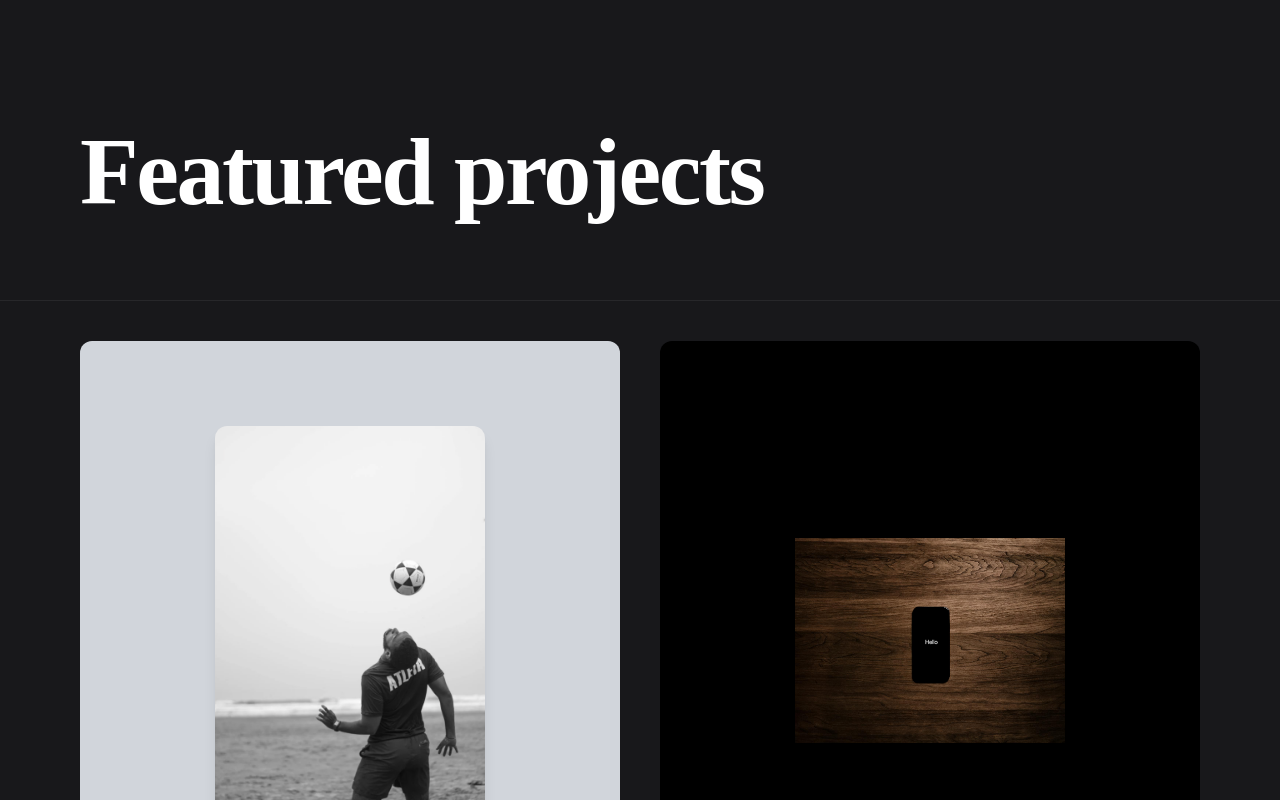
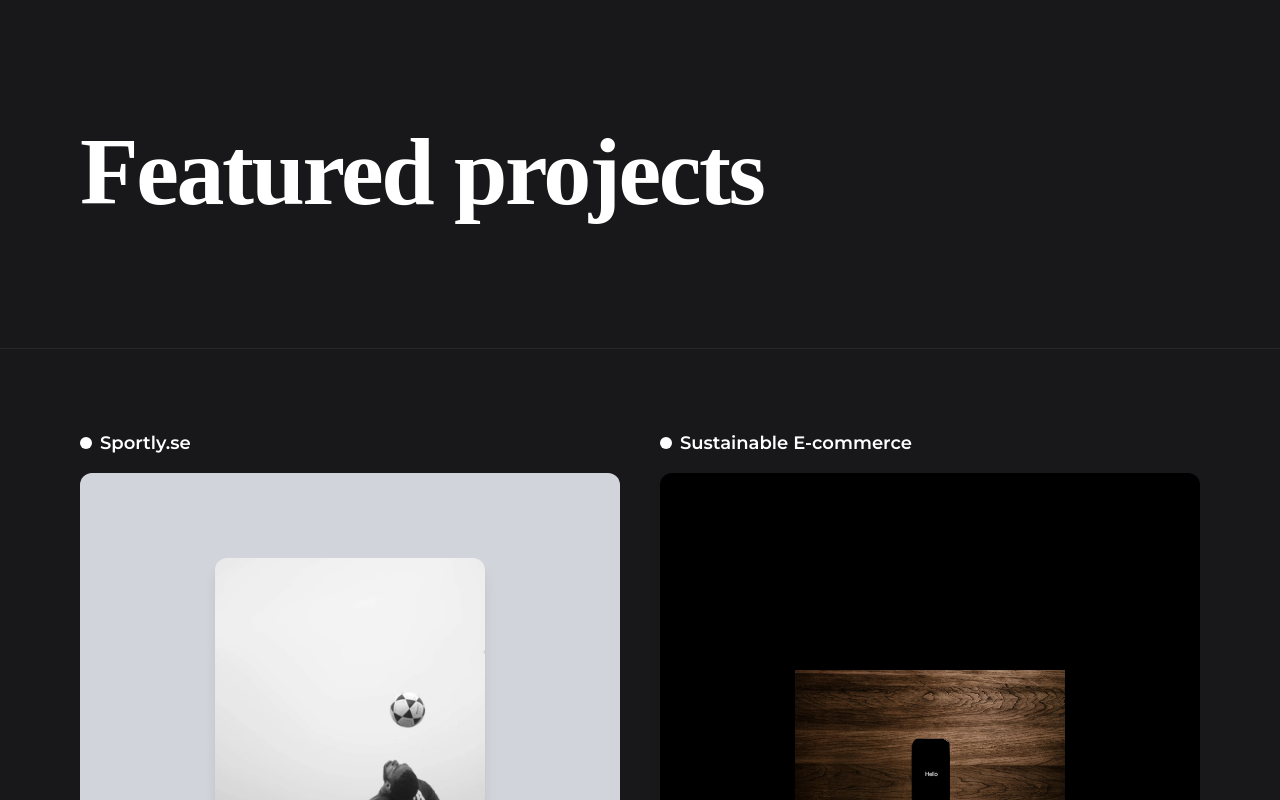
Before and after one commit to ns-develops/Portfolio-ns-dev.tech, a React (Vite) app: page / in a window 1280 px wide. Shown: the part 5920-6720 px from the top of the page. Built offline with nearby package versions, Linux system fonts and the light colour scheme; a web font is replaced by a local one.

Commit message:
adding ttext

```diff
--- a/src/components/Portfolio.jsx
+++ b/src/components/Portfolio.jsx
@@ -9,16 +9,21 @@ const Portfolio = () => {
   return (
     <div className="w-full bg-zinc-900 text-white min-h-screen">
 
-      <div className="w-full px-20 border-b-[1px] border-zinc-800 pb-20">
+      <div className="w-full px-20 border-b-[1px] border-zinc-800 pb-32">
         <h1 className="text-8xl font-['Neue_Montreal'] tracking-tight font-semibold">
           Featured projects
         </h1>
       </div>
 
-      <div className="px-20 mt-10 flex gap-10 relative">
+      <div className="px-20 mt-20 flex gap-10 relative">
 
-        {/* Första kortet med knappar under */}
         <div className="flex flex-col w-1/2">
+
+          <div className="flex items-center gap-2 mb-4">
+            <span className="w-3 h-3 rounded-full bg-white"></span>
+            <span className="text-white text-lg font-semibold">Sportly.se</span>
+          </div>
+
           <div className="cardcontainer relative group rounded-xl h-[75vh] overflow-hidden flex items-center justify-center bg-gray-300">
             <img
               src={Fotboll}
@@ -37,7 +42,7 @@ const Portfolio = () => {
               ))}
             </h1>
           </div>
-          {/* Knappar under kortet */}
+
           <div className="mt-4 flex gap-4 justify-start">
             <button className="px-6 py-3 border border-white text-white bg-zinc-900 rounded-full hover:bg-white hover:text-black transition-colors">
               mern
@@ -48,8 +53,13 @@ const Portfolio = () => {
           </div>
         </div>
 
-        {/* Andra kortet med knappar under */}
         <div className="flex flex-col w-1/2">
+
+          <div className="flex items-center gap-2 mb-4">
+            <span className="w-3 h-3 rounded-full bg-white"></span>
+            <span className="text-white text-lg font-semibold">Sustainable E-commerce</span>
+          </div>
+
           <div className="cardcontainer relative group rounded-xl h-[75vh] overflow-hidden flex items-center justify-center bg-black">
             <img
               src={Ecommerce}
@@ -68,7 +78,7 @@ const Portfolio = () => {
               ))}
             </h1>
           </div>
-          {/* Knappar under kortet */}
+
           <div className="mt-4 flex gap-4 justify-start">
             <button className="px-6 py-3 border border-white text-white bg-zinc-900 rounded-full hover:bg-white hover:text-black transition-colors">
               stripe
```
